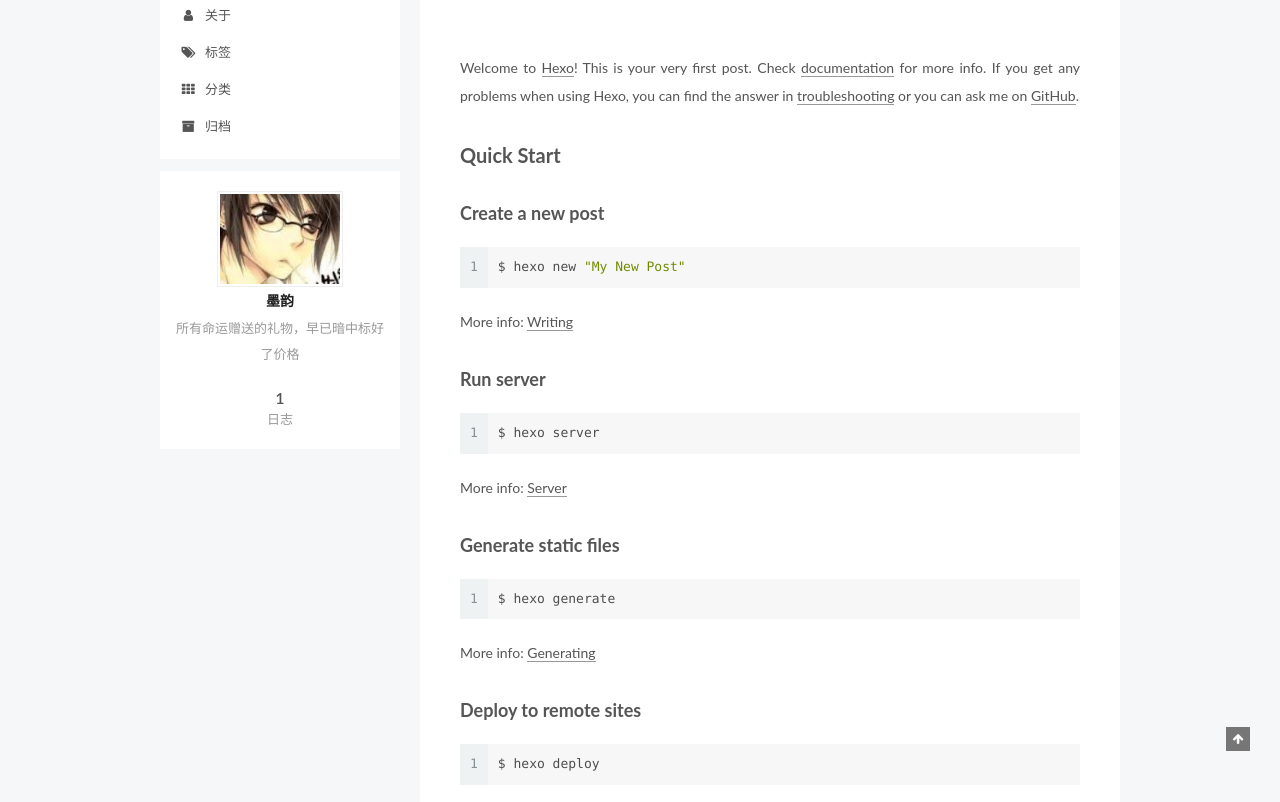
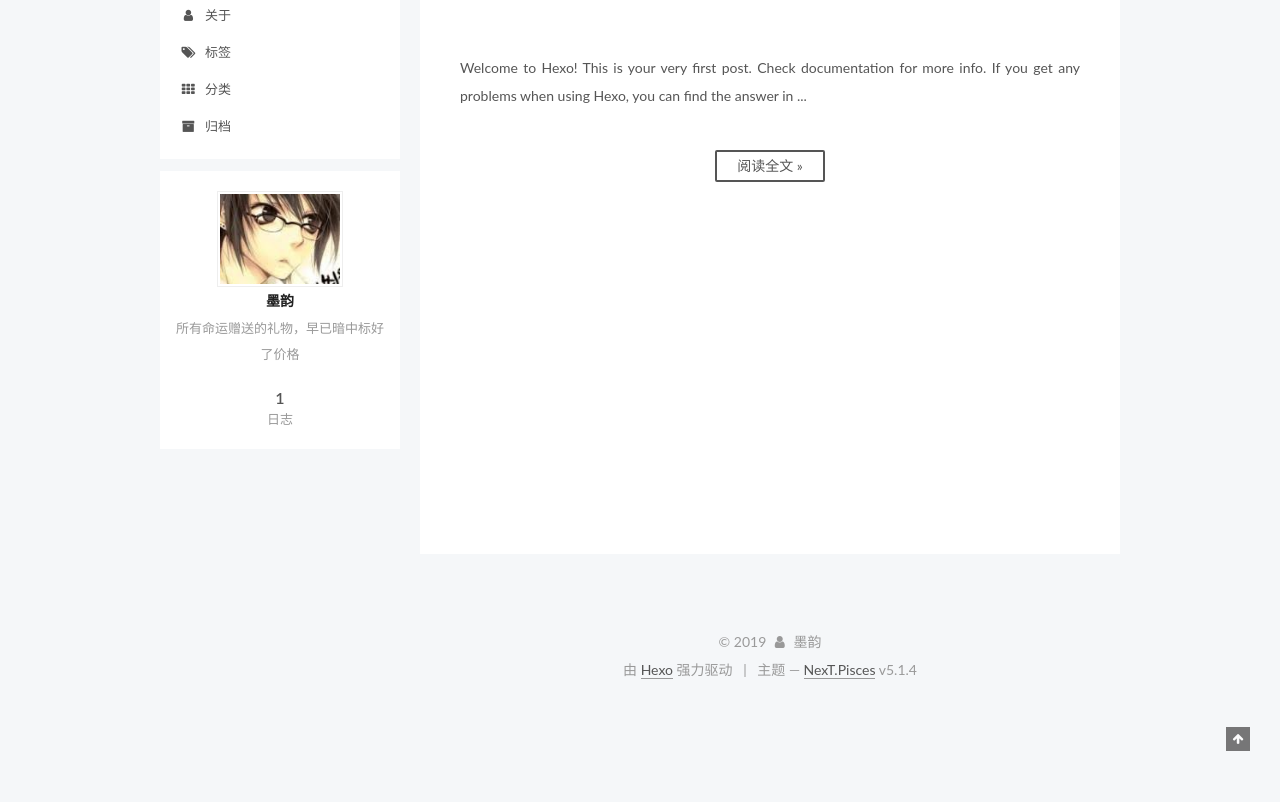
Before and after one commit to moyun-yinyun/ling, a plain HTML site: page index.html in a window 1280 px wide. Shown: the part 149-951 px from the top of the page. After the commit the page ends 853 px from the top, so only its background shows below. Drawn offline with Linux system fonts and the light colour scheme.

Commit message:
Site updated: 2019-03-08 17:14:12

```diff
--- a/css/main.css
+++ b/css/main.css
@@ -1823,7 +1823,7 @@ pre .javascript .function {
   width: 4px;
   height: 4px;
   border-radius: 50%;
-  background: #0ac6cd;
+  background: #986108;
 }
 .links-of-blogroll {
   font-size: 13px;
--- a/index.html
+++ b/index.html
@@ -333,17 +333,15 @@
 
 
 
-            <p>Welcome to <a href="https://hexo.io/" target="_blank" rel="noopener">Hexo</a>! This is your very first post. Check <a href="https://hexo.io/docs/" target="_blank" rel="noopener">documentation</a> for more info. If you get any problems when using Hexo, you can find the answer in <a href="https://hexo.io/docs/troubleshooting.html" target="_blank" rel="noopener">troubleshooting</a> or you can ask me on <a href="https://github.com/hexojs/hexo/issues" target="_blank" rel="noopener">GitHub</a>.</p>
-<h2 id="Quick-Start"><a href="#Quick-Start" class="headerlink" title="Quick Start"></a>Quick Start</h2><h3 id="Create-a-new-post"><a href="#Create-a-new-post" class="headerlink" title="Create a new post"></a>Create a new post</h3><figure class="highlight bash"><table><tr><td class="gutter"><pre><span class="line">1</span><br></pre></td><td class="code"><pre><span class="line">$ hexo new <span class="string">"My New Post"</span></span><br></pre></td></tr></table></figure>
-<p>More info: <a href="https://hexo.io/docs/writing.html" target="_blank" rel="noopener">Writing</a></p>
-<h3 id="Run-server"><a href="#Run-server" class="headerlink" title="Run server"></a>Run server</h3><figure class="highlight bash"><table><tr><td class="gutter"><pre><span class="line">1</span><br></pre></td><td class="code"><pre><span class="line">$ hexo server</span><br></pre></td></tr></table></figure>
-<p>More info: <a href="https://hexo.io/docs/server.html" target="_blank" rel="noopener">Server</a></p>
-<h3 id="Generate-static-files"><a href="#Generate-static-files" class="headerlink" title="Generate static files"></a>Generate static files</h3><figure class="highlight bash"><table><tr><td class="gutter"><pre><span class="line">1</span><br></pre></td><td class="code"><pre><span class="line">$ hexo generate</span><br></pre></td></tr></table></figure>
-<p>More info: <a href="https://hexo.io/docs/generating.html" target="_blank" rel="noopener">Generating</a></p>
-<h3 id="Deploy-to-remote-sites"><a href="#Deploy-to-remote-sites" class="headerlink" title="Deploy to remote sites"></a>Deploy to remote sites</h3><figure class="highlight bash"><table><tr><td class="gutter"><pre><span class="line">1</span><br></pre></td><td class="code"><pre><span class="line">$ hexo deploy</span><br></pre></td></tr></table></figure>
-<p>More info: <a href="https://hexo.io/docs/deployment.html" target="_blank" rel="noopener">Deployment</a></p>
-
-
+          Welcome to Hexo! This is your very first post. Check documentation for more info. If you get any problems when using Hexo, you can find the answer in
+          ...
+          <!--noindex-->
+          <div class="post-button text-center">
+            <a class="btn" href="/2018/12/17/hello-world/#more" rel="contents">
+              阅读全文 &raquo;
+            </a>
+          </div>
+          <!--/noindex-->
 
 
     </div>
```
Also changed, not shown: tags/index.html (+1 -2 lines).
